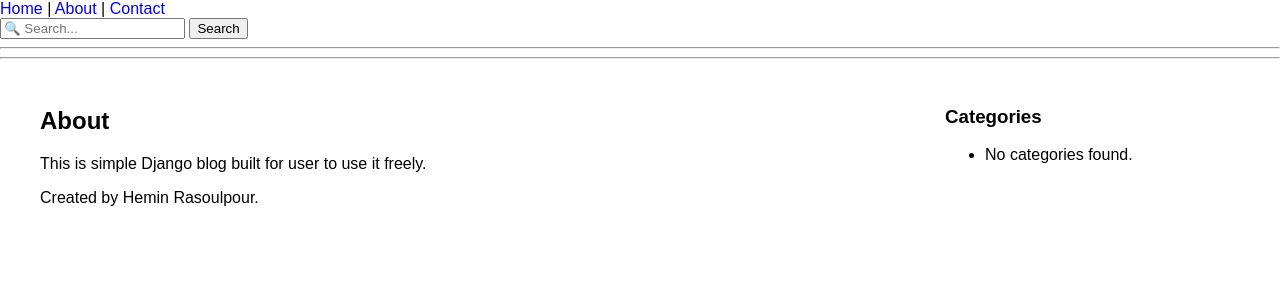
After one commit to mr-hemin/blog_site, a Django app: page //about/ in a window 1280 px wide. The commit adds this page. Shown: the top 300 px of the page. Run offline with Django 5.2, Linux system fonts and the light colour scheme; data that the repository does not hold is empty.

Commit message:
Add 'about' and 'Contact' pages

```diff
--- /dev/null
+++ b/myblog/blog/templates/blog/about.html
@@ -0,0 +1,11 @@
+{% extends "blog/base.html" %}
+
+{% block title %}
+    About
+{% endblock %}
+
+{% block content %}
+    <h2>About</h2>
+    <p>This is simple Django blog built for user to use it freely.</p>
+    <p>Created by Hemin Rasoulpour.</p>
+{% endblock %}
--- a/myblog/blog/templates/blog/base.html
+++ b/myblog/blog/templates/blog/base.html
@@ -31,7 +31,10 @@
 <body>
 
 <nav>
-  <a href="{% url 'blog_index' %}">Home</a>
+    <a href="{% url 'blog_index' %}">Home</a> |
+    <a href="{% url 'about' %}">About</a> |
+    <a href="{% url 'contact' %}">Contact</a>
+
     <form method="get" action="{% url 'blog_index' %}">
         <input type="text" name="q" placeholder="🔍 Search..." value="{{ request.GET.q }}">
         <button type="submit">Search</button>
--- a/myblog/blog/urls.py
+++ b/myblog/blog/urls.py
@@ -1,9 +1,11 @@
 from django.urls import path
-from .views import index, post_detail, category_posts
+from .views import index, post_detail, category_posts, about, contact
 
 
 urlpatterns = [
     path('', index, name='blog_index'),
     path('<slug:slug>/', post_detail, name='post_detail'),
     path('category/<slug:slug>/', category_posts, name='category_posts'),
+    path("/about/", about, name='about'),
+    path("/contact/", contact, name='contact'),
 ]
--- a/myblog/blog/views.py
+++ b/myblog/blog/views.py
@@ -50,3 +50,11 @@ def category_posts(request, slug):
     posts = Post.objects.filter(category=category)
 
     return render(request, "blog/category_posts.html", {'posts': posts, 'category': category})
+
+
+def about(request):
+    return render(request, "blog/about.html")
+
+
+def contact(request):
+    return render(request, "blog/contact.html")
```
Also changed, not shown: myblog/blog/templates/blog/contact.html (added, +11 -0 lines).
